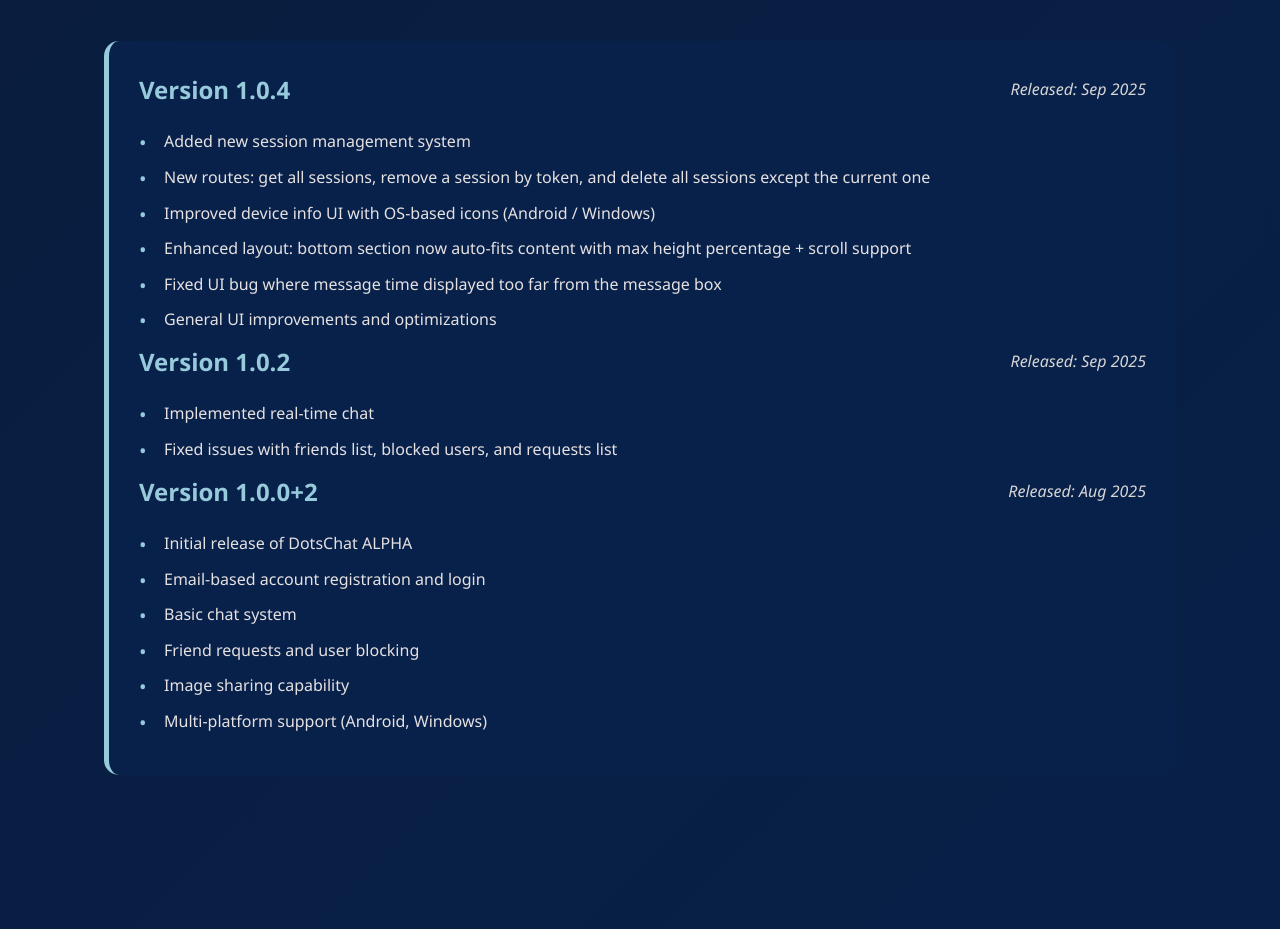
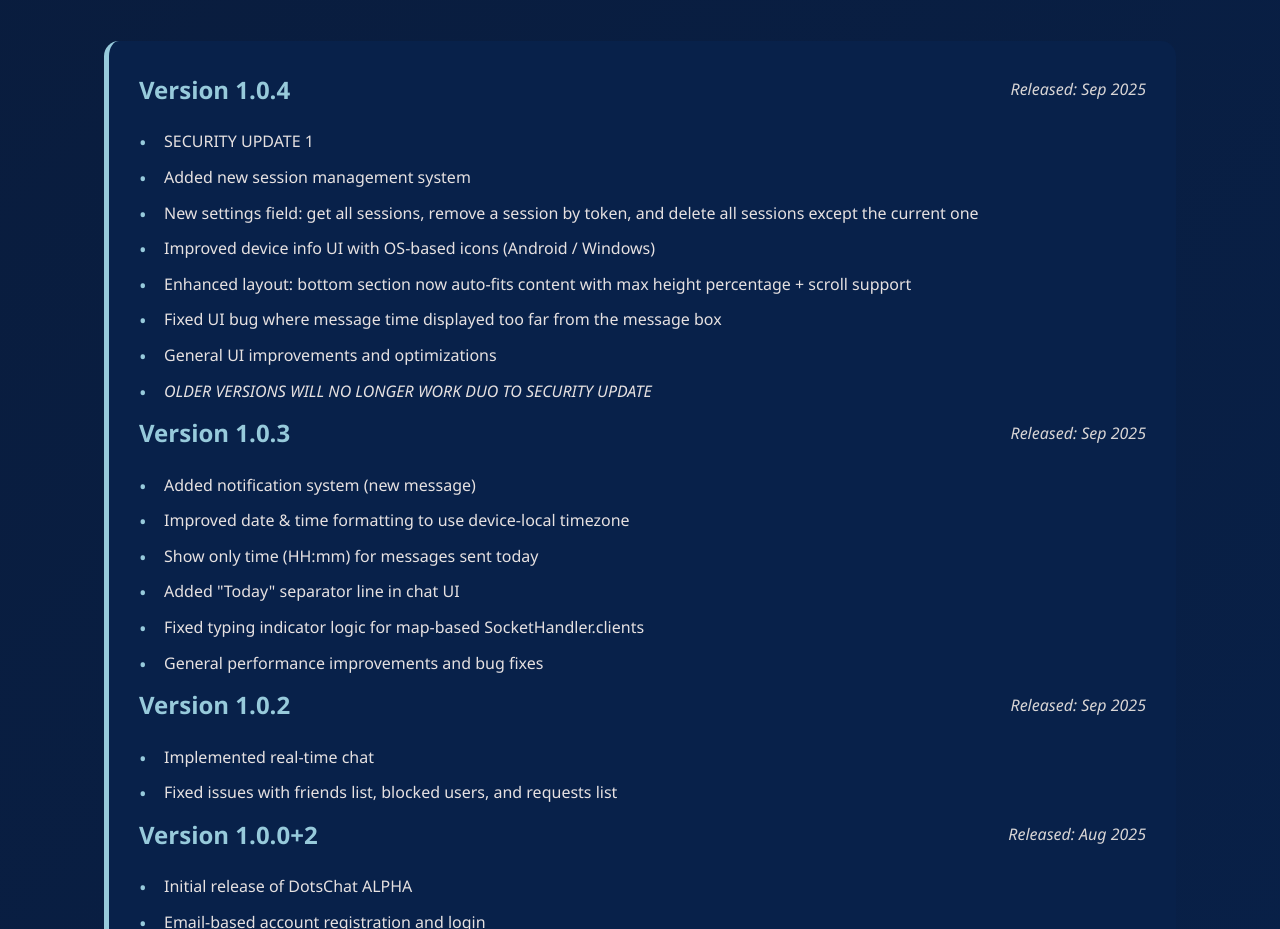
Before and after one commit to aaayme/DotsChat, a plain HTML site: page index.html in a window 1280 px wide. Shown: the part 1760-2689 px from the top of the page. Drawn offline with Linux system fonts and the light colour scheme; no server answers.

Commit message:
1.0.4 files

```diff
--- a/index.html
+++ b/index.html
@@ -42,7 +42,7 @@
   </a>
 
   <!-- Windows -->
-  <a href="DotsChat.rar" download class="badge" style="text-decoration:none; color:inherit;">
+  <a href="DotsChat.exe" download class="badge" style="text-decoration:none; color:inherit;">
     <i class="fab fa-windows"></i>
     <div class="badge-text">
       <span>AVAILABLE FOR</span>
@@ -100,14 +100,17 @@
     <span class="version-date">Released: Sep 2025</span>
   </div>
   <ul class="version-features">
+    <li>SECURITY UPDATE 1</li>
     <li>Added new session management system</li>
-    <li>New routes: get all sessions, remove a session by token, and delete all sessions except the current one</li>
+    <li>New settings field: get all sessions, remove a session by token, and delete all sessions except the current one</li>
     <li>Improved device info UI with OS-based icons (Android / Windows)</li>
     <li>Enhanced layout: bottom section now auto-fits content with max height percentage + scroll support</li>
     <li>Fixed UI bug where message time displayed too far from the message box</li>
     <li>General UI improvements and optimizations</li>
+    <li><i>OLDER VERSIONS WILL NO LONGER WORK DUO TO SECURITY UPDATE</i></li>
+
   </ul>
-
+<!-- Version 1.0.3 --> <div class="version-header"> <h3 class="version-title">Version 1.0.3</h3> <span class="version-date">Released: Sep 2025</span> </div> <ul class="version-features"> <li>Added notification system (new message)</li> <li>Improved date & time formatting to use device-local timezone</li> <li>Show only time (HH:mm) for messages sent today</li> <li>Added "Today" separator line in chat UI</li> <li>Fixed typing indicator logic for map-based SocketHandler.clients</li> <li>General performance improvements and bug fixes</li> </ul>
 
   <!-- Version 1.0.2 -->
   <div class="version-header">
```
Also changed, not shown: 2 other files.
